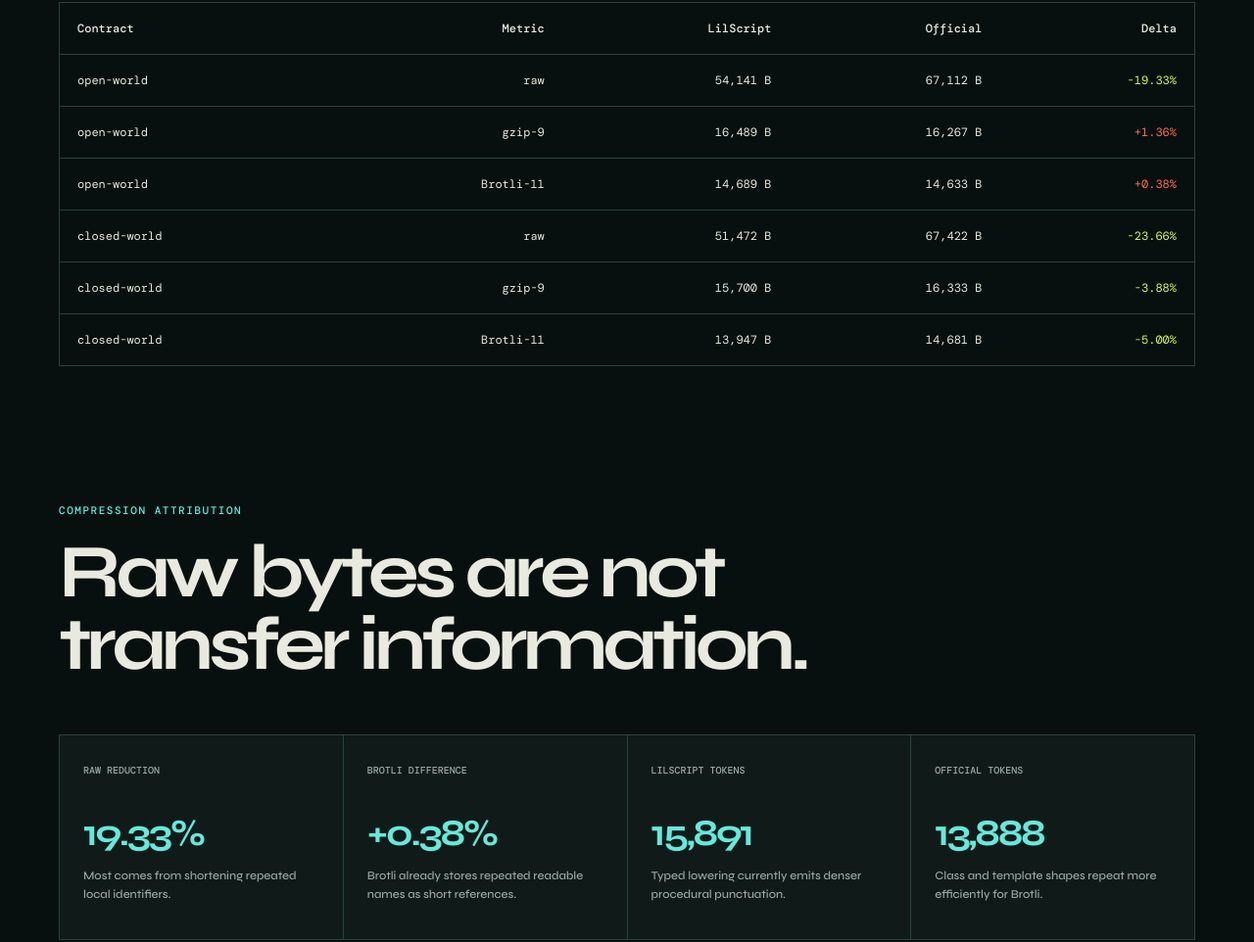
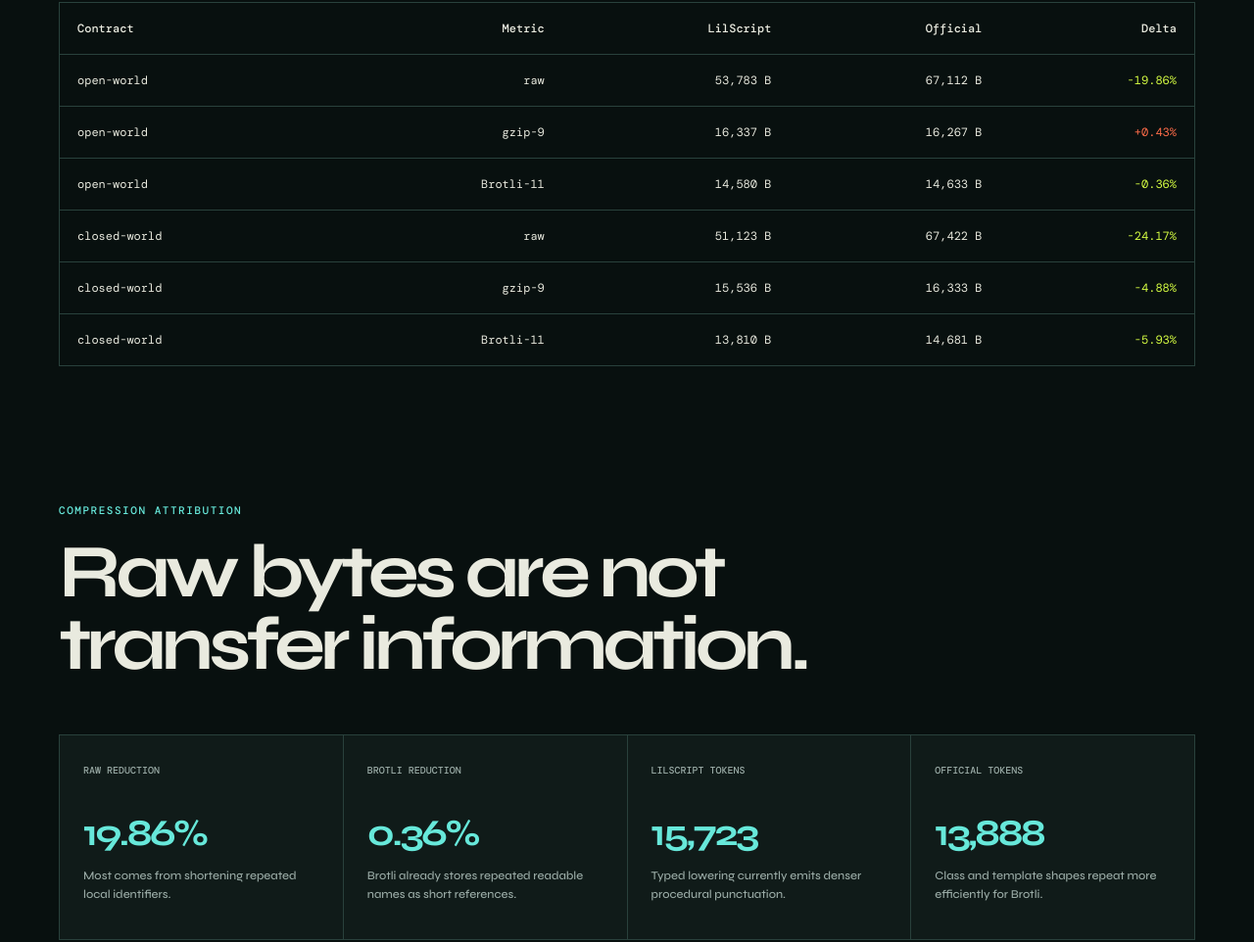
Before and after one commit to yeargun/playcanvaslil, a website: page site/index.html in a window 1280 px wide. Shown: the part 1775-2737 px from the top of the page at 98% size. Drawn offline with nearby package versions, Linux system fonts and the light colour scheme; files whose address does not match are found by name.

Commit message:
Revert "Rebuild dist with the source-maps LilScript compiler and refresh Pages sizes"
This reverts commit a23d373f4442be13fe47b33069e07d73bf16a5fa.

```diff
--- a/reports/compression-analysis.json
+++ b/reports/compression-analysis.json
@@ -1,16 +1,16 @@
 {
   "schemaVersion": 1,
-  "generatedAt": "2026-09-02T14:50:31.627Z",
+  "generatedAt": "2026-08-29T09:58:28.694Z",
   "artifacts": {
     "candidate": {
-      "rawBytes": 54141,
-      "totalTokens": 15891,
-      "nameTokens": 5343,
-      "nameBytes": 23744,
-      "uniqueNames": 507,
-      "repeatedNameBytes": 19303,
-      "punctuationTokens": 8887,
-      "literalTokens": 1661
+      "rawBytes": 53783,
+      "totalTokens": 15723,
+      "nameTokens": 5319,
+      "nameBytes": 23558,
+      "uniqueNames": 508,
+      "repeatedNameBytes": 19114,
+      "punctuationTokens": 8813,
+      "literalTokens": 1591
     },
     "official": {
       "rawBytes": 67112,
@@ -24,10 +24,10 @@
     }
   },
   "transfer": {
-    "rawDifferencePercent": -19.33,
-    "gzipDifferencePercent": 1.36,
-    "brotliDifferencePercent": 0.38,
-    "candidateBrotliDensity": 0.27131,
+    "rawDifferencePercent": -19.86,
+    "gzipDifferencePercent": 0.43,
+    "brotliDifferencePercent": -0.36,
+    "candidateBrotliDensity": 0.271089,
     "officialBrotliDensity": 0.218039
   },
   "findings": [
--- a/reports/performance.json
+++ b/reports/performance.json
@@ -1,11 +1,11 @@
 {
   "schemaVersion": 2,
-  "generatedAt": "2026-09-02T14:50:32.084Z",
+  "generatedAt": "2026-08-29T09:57:42.848Z",
   "environment": {
-    "node": "v20.19.0",
-    "platform": "linux",
-    "arch": "x64",
-    "cpu": "AMD EPYC 7763 64-Core Processor"
+    "node": "v20.12.0",
+    "platform": "darwin",
+    "arch": "arm64",
+    "cpu": "Apple M3 Pro"
   },
   "workload": "PlayCanvas preprocessor with defines, conditionals, include expansion, and injection",
   "open": {
@@ -18,46 +18,46 @@
         "id": "lilscript",
         "label": "LilScript",
         "path": "dist/shader-processing.js",
-        "medianMs": 218.45,
-        "minMs": 199.419,
-        "maxMs": 271.011,
-        "ratioToOfficial": 1.005,
+        "medianMs": 27.515,
+        "minMs": 26.419,
+        "maxMs": 28.94,
+        "ratioToOfficial": 1.037,
         "samplesMs": [
-          229.841,
-          205.296,
-          271.011,
-          199.419,
-          199.958,
-          224.199,
-          231.893,
-          240.395,
-          212.701,
-          212.141,
-          211.644,
-          228.885
+          27.003,
+          27.73,
+          27.693,
+          26.467,
+          27.94,
+          26.535,
+          26.419,
+          28.94,
+          27.763,
+          27.337,
+          28.382,
+          26.874
         ]
       },
       {
         "id": "official",
         "label": "Official PlayCanvas",
         "path": "dist/shader-processing.official.js",
-        "medianMs": 217.462,
-        "minMs": 191.097,
-        "maxMs": 258.081,
+        "medianMs": 26.526,
+        "minMs": 26.063,
+        "maxMs": 36.111,
         "ratioToOfficial": 1,
         "samplesMs": [
-          226.906,
-          213.742,
-          208.464,
-          202.046,
-          258.081,
-          221.929,
-          191.097,
-          228.633,
-          191.789,
-          201.288,
-          221.182,
-          228.865
+          36.111,
+          26.588,
+          26.848,
+          26.476,
+          26.494,
+          26.066,
+          26.063,
+          26.438,
+          26.728,
+          27.82,
+          26.557,
+          26.158
         ]
       }
     ]
@@ -72,46 +72,46 @@
         "id": "lilscript",
         "label": "LilScript",
         "path": "dist/shader-processing.closed.js",
-        "medianMs": 213.669,
-        "minMs": 198.739,
-        "maxMs": 250.924,
-        "ratioToOfficial": 1.073,
+        "medianMs": 27.355,
+        "minMs": 26.751,
+        "maxMs": 33.643,
+        "ratioToOfficial": 1.026,
         "samplesMs": [
-          209.128,
-          209.668,
-          210.667,
-          209.427,
-          222.179,
-          216.02,
-          241.873,
-          211.317,
-          250.924,
-          219.47,
-          243.433,
-          198.739
+          26.751,
+          26.915,
+          33.643,
+          27.38,
+          26.896,
+          27.489,
+          29.302,
+          27.038,
+          27.682,
+          27.581,
+          27.329,
+          27.267
         ]
       },
       {
         "id": "official",
         "label": "Official PlayCanvas",
         "path": "dist/shader-processing.closed.official.js",
-        "medianMs": 199.214,
-        "minMs": 188.655,
-        "maxMs": 250.61,
+        "medianMs": 26.661,
+        "minMs": 25.566,
+        "maxMs": 36.598,
         "ratioToOfficial": 1,
         "samplesMs": [
-          188.655,
-          199.213,
-          191.04,
-          204.124,
-          199.216,
-          229.148,
-          189.901,
-          190.559,
-          244.576,
-          208.245,
-          250.61,
-          189.12
+          25.784,
+          25.979,
+          36.598,
+          26.793,
+          26.119,
+          28.535,
+          26.991,
+          26.529,
+          26.852,
+          28.25,
+          26.132,
+          25.566
         ]
       }
     ]
--- a/reports/results.json
+++ b/reports/results.json
@@ -1,6 +1,6 @@
 {
   "schemaVersion": 2,
-  "generatedAt": "2026-09-02T14:50:30.942Z",
+  "generatedAt": "2026-08-29T09:57:42.267Z",
   "scope": {
     "upstream": "playcanvas/engine",
     "name": "shader-processing core",
@@ -62,11 +62,11 @@
     "terser": "5.43.1"
   },
   "compiler": {
-    "revision": "87da2deec0e3caf2aa2c212b8a5fb5bf4e2e86f8",
+    "revision": "bcef1c42efa5df287af76bfe1a7eca9bba9ccc46",
     "dirty": false,
-    "binarySha256": "1b9e04fc98805de3c12a8c371ececabb87dd3cb26a303408ac23d0c23017caa0"
+    "binarySha256": "08f3eedf4fb1e1f6329ee9fef31bb71d50bd03ca7905b35307d90e34129d1509"
   },
-  "codecBinarySha256": "e3d6c05b6ec1c4ffd2ad26b88000927ecde720b4abcbe26e84f13298e396e23f",
+  "codecBinarySha256": "33ec73bd6243525b2bd484b2461db2a1d914a219f50c1536aa120cba14245061",
   "configSha256": "3f1a798fd1b048db4d90e8788112144088c7df09daf605a8dac3bafbae107f04",
   "codecs": {
     "gzip9": {
@@ -93,10 +93,10 @@
       "world": "open",
       "label": "LilScript",
       "path": "dist/shader-processing.js",
-      "raw": 54141,
-      "gzip9": 16489,
-      "brotli11": 14689,
-      "sha256": "a139bf30176ba7b9110f9018ec3d9a20317a70972951466c71160587713e6d72"
+      "raw": 53783,
+      "gzip9": 16337,
+      "brotli11": 14580,
+      "sha256": "6e6e78110d8e18d909c157defa114a521e255c88ea027af9a3015e87f6d6d9a6"
     },
     {
       "id": "open-official",
@@ -113,10 +113,10 @@
       "world": "closed",
       "label": "LilScript",
       "path": "dist/shader-processing.closed.js",
-      "raw": 51472,
-      "gzip9": 15700,
-      "brotli11": 13947,
-      "sha256": "63ed0043323ff4fecc128984c1399da392bdc7a4cde12f5678a0ae2c8e2ecd0f"
+      "raw": 51123,
+      "gzip9": 15536,
+      "brotli11": 13810,
+      "sha256": "ea727b17ceb3f210b6da1752e1e4225a777c9fab27b16ed9d5253df2bd752b86"
     },
     {
       "id": "closed-official",
@@ -132,36 +132,36 @@
   "comparison": {
     "open": {
       "raw": {
-        "candidate": 54141,
+        "candidate": 53783,
         "baseline": 67112,
-        "differencePercent": -19.33
+        "differencePercent": -19.86
       },
       "gzip9": {
-        "candidate": 16489,
+        "candidate": 16337,
         "baseline": 16267,
-        "differencePercent": 1.36
+        "differencePercent": 0.43
       },
       "brotli11": {
-        "candidate": 14689,
+        "candidate": 14580,
         "baseline": 14633,
-        "differencePercent": 0.38
+        "differencePercent": -0.36
       }
     },
     "closed": {
       "raw": {
-        "candidate": 51472,
+        "candidate": 51123,
         "baseline": 67422,
-        "differencePercent": -23.66
+        "differencePercent": -24.17
       },
       "gzip9": {
-        "candidate": 15700,
+        "candidate": 15536,
         "baseline": 16333,
-        "differencePercent": -3.88
+        "differencePercent": -4.88
       },
       "brotli11": {
-        "candidate": 13947,
+        "candidate": 13810,
         "baseline": 14681,
-        "differencePercent": -5
+        "differencePercent": -5.93
       }
     }
   }
--- a/site/app.js
+++ b/site/app.js
@@ -22,7 +22,7 @@ async function start() {
   }
 
   byId("raw-reduction").textContent = `${Math.abs(analysis.transfer.rawDifferencePercent).toFixed(2)}%`;
-  byId("brotli-reduction").textContent = delta(analysis.transfer.brotliDifferencePercent);
+  byId("brotli-reduction").textContent = `${Math.abs(analysis.transfer.brotliDifferencePercent).toFixed(2)}%`;
   byId("candidate-token-count").textContent = analysis.artifacts.candidate.totalTokens.toLocaleString();
   byId("official-token-count").textContent = analysis.artifacts.official.totalTokens.toLocaleString();
 
--- a/site/index.html
+++ b/site/index.html
@@ -68,27 +68,27 @@
           <article class="world-card open">
             <p class="card-index">01 / OPEN WORLD</p>
             <h3>Static class API</h3>
-            <strong id="open-delta">+0.38%</strong>
+            <strong id="open-delta">-0.36%</strong>
             <p class="metric">Brotli-11, Terser and property mangle off</p>
             <p>
               Five exported constructors preserve their static methods, descriptors, arities, and
               defaults. Property names remain untouched.
             </p>
             <div class="bar"><span id="open-bar"></span></div>
-            <output id="open-bytes">14,689 B / 14,633 B</output>
+            <output id="open-bytes">14,580 B / 14,633 B</output>
             <p class="runtime" id="open-runtime">Local runtime samples loading...</p>
           </article>
           <article class="world-card closed">
             <p class="card-index">02 / CLOSED WORLD</p>
             <h3>Linked processing entry</h3>
-            <strong id="closed-delta">-5.00%</strong>
+            <strong id="closed-delta">-5.93%</strong>
             <p class="metric">Brotli-11, Terser and property mangle off</p>
             <p>
               The same four algorithms sit behind a narrow functional entry, allowing class facade
               overhead and unused public helpers to disappear.
             </p>
             <div class="bar"><span id="closed-bar"></span></div>
-            <output id="closed-bytes">13,947 B / 14,681 B</output>
+            <output id="closed-bytes">13,810 B / 14,681 B</output>
             <p class="runtime" id="closed-runtime">Local runtime samples loading...</p>
           </article>
         </div>
@@ -107,8 +107,8 @@
           <h2>Raw bytes are not<br />transfer information.</h2>
         </header>
         <div class="analysis-grid">
-          <article><span>Raw reduction</span><strong id="raw-reduction">19.33%</strong><p>Most comes from shortening repeated local identifiers.</p></article>
-          <article><span>Brotli difference</span><strong id="brotli-reduction">+0.38%</strong><p>Brotli already stores repeated readable names as short references.</p></article>
+          <article><span>Raw reduction</span><strong id="raw-reduction">19.86%</strong><p>Most comes from shortening repeated local identifiers.</p></article>
+          <article><span>Brotli reduction</span><strong id="brotli-reduction">0.36%</strong><p>Brotli already stores repeated readable names as short references.</p></article>
           <article><span>LilScript tokens</span><strong id="candidate-token-count">—</strong><p>Typed lowering currently emits denser procedural punctuation.</p></article>
           <article><span>Official tokens</span><strong id="official-token-count">—</strong><p>Class and template shapes repeat more efficiently for Brotli.</p></article>
         </div>
```
Also changed, not shown: test/site.test.mjs (+2 -14 lines), README.md, dist/shader-processing.closed.js, dist/shader-processing.js, 1 other file.
